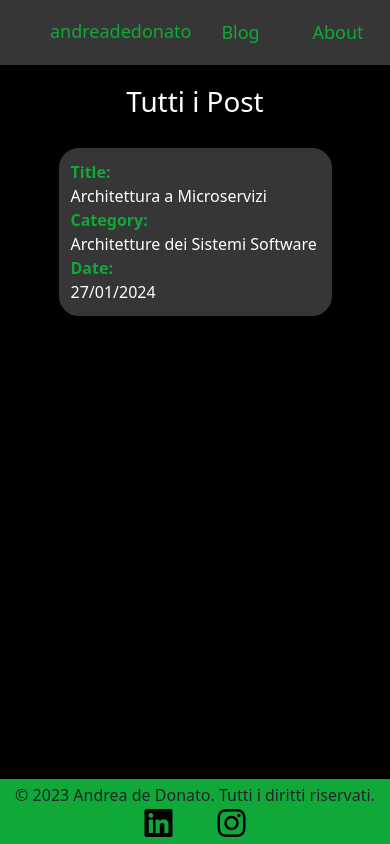
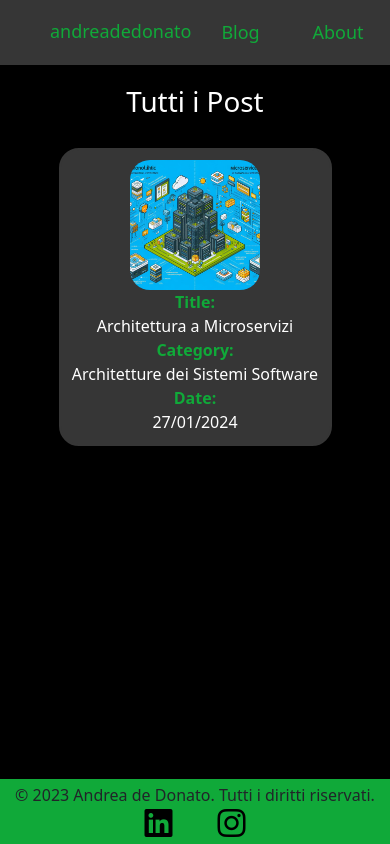
Before and after one commit to dedo99/dedo99.github.io, an Angular app: page /blog in a window 390 px wide. Built offline with nearby package versions, Linux system fonts and the light colour scheme.

Commit message:
added image post to blog section

```diff
--- a/src/app/blog/blog.component.css
+++ b/src/app/blog/blog.component.css
@@ -28,7 +28,7 @@ b{
 
 .post_box{
     border-radius: 20px;
-    height: 50px;
+    height: 140px;
     width: 70%;
     margin: 10px 0px;
     border: 2px solid #363636;
@@ -43,16 +43,33 @@ b{
     transition-duration: 0.5s;
 }
 
+.post_box img{
+    border-radius: 20px;
+    height: 130px;
+}
+
 
 @media screen and (max-width: 600px) {
     .post_box{
         flex-direction: column;
         height: auto;
-        align-items: flex-start;
+        align-items: center;
         padding: 10px;
     }
 
     .post_box p{
         text-align: justify;
     }
+
+    .post_box div{
+        display: flex;
+        justify-content: center;
+        flex-direction: column;
+    }
+
+    .post_box img{
+        border-radius: 20px;
+        height: 130px;
+    }
+
 }
--- a/src/app/blog/blog.component.html
+++ b/src/app/blog/blog.component.html
@@ -1,6 +1,9 @@
 <section id="blog_section">
     <h1>Tutti i Post</h1>
     <div *ngFor="let post of post_list" class="post_box" (click)="redirectToPostDatails(post)">
+        <div>
+            <img src="{{post.image}}" alt="Image_post">
+        </div>
         <div>
             <b>Title:</b>
             <p>{{post.title}}</p>
```
Also changed, not shown: src/assets/posts_data.csv.
